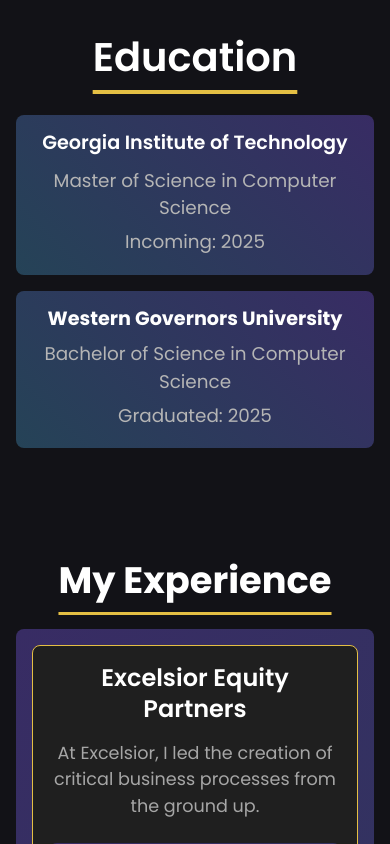
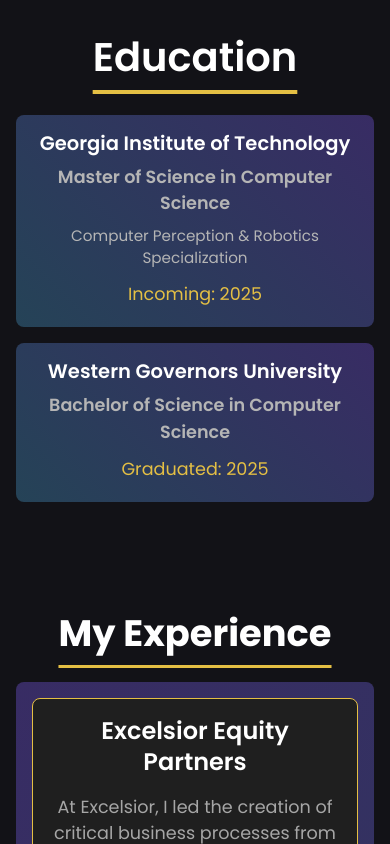
Before and after one commit to AV-3/Website-Portfolio, a React (Create React App) app: page / in a window 390 px wide. Shown: the part 1580-2424 px from the top of the page. Built offline with nearby package versions, Linux system fonts and the light colour scheme.

Commit message:
created placeholder for future projects in projects section. Mobile dev complete.

```diff
--- a/src/components/about/about.css
+++ b/src/components/about/about.css
@@ -66,20 +66,29 @@
 
 }
 
-.about__education__container h1, h2 {
-    font-size: 1.2rem;
-    margin-bottom: 0.3rem;
-    font-weight: var(--font-semibold);
-}
-
 .about__education__container h3 {
-    font-size: 1.2rem;
+    font-size: 1.22rem;
     margin-bottom: 0.5rem;
     font-weight: var(--font-semibold);
 }
 
+.about__education__container h4 {
+    font-size: 1.1rem;
+    margin-bottom: 0.5rem;
+    font-weight: var(--font-semibold);
+}
+
+.about__education__container h5 {
+    font-size: 0.95rem;
+    margin-bottom: 0.5rem;
+    font-weight: var(--font-normal);
+}
+
 .about__education__container p {
+    font-size: 1.1rem;
     margin: 0.2rem 0;
+    color: var(--primary-color);
+    font-weight: var(--font-normal);
 }
 
 @media (min-width: 768px) {
--- a/src/components/about/about.jsx
+++ b/src/components/about/about.jsx
@@ -16,15 +16,16 @@
           Before my career in software, I served over 7 years in the <span className="highlight-gold">U.S. Air Force</span>,
           where I honed my skills in leadership, teamwork, and problem-solving under pressure.
         </p>
-        <h3 className="about__subtitle">Education</h3>
+        <h2 className="about__subtitle">Education</h2>
         <div className="about__education__container first__education__container">
           <h3>Georgia Institute of Technology</h3>
-          <p>Master of Science in Computer Science</p>
+          <h4>Master of Science in Computer Science</h4>
+          <h5>Computer Perception & Robotics Specialization</h5>
           <p>Incoming: 2025</p>
         </div>
         <div className="about__education__container">
-          <h2>Western Governors University</h2>
-          <p>Bachelor of Science in Computer Science</p>
+          <h3>Western Governors University</h3>
+          <h4>Bachelor of Science in Computer Science</h4>
           <p>Graduated: 2025</p>
         </div>
       </div>
--- a/src/components/projects/projects.css
+++ b/src/components/projects/projects.css
@@ -0,0 +1,58 @@
+@import url('../../index.css');
+
+/*=================== Mobile Navbar Styles ===================*/
+.projects {
+  min-height: 100vh;
+  display: flex;
+  padding: 20vh 1rem 0 1rem;
+}
+
+.projects__container {
+  text-align: center;
+  max-width: 800px;
+}
+
+.projects__title {
+    font-size: 2.5rem;
+    margin-bottom: 1.5rem;
+    color: var(--title-color);
+    text-decoration-line: underline;
+    text-decoration-color: var(--primary-color);
+    text-underline-offset: 19px;
+    margin-top: -2rem;
+}
+
+.projects__list__container {
+    display: flex;
+    flex-direction: column;
+    align-items: center;
+    font-size: 1.15rem;
+    line-height: 1.5;
+    color: var(--text-color);
+    margin-top: 1rem;
+    margin-bottom: 3rem;
+    background-image: linear-gradient(-45deg, #254357, #382c64);
+    border-radius: 8px;
+    padding: 1rem;
+}
+
+.projects__list {
+    display: flex;
+    flex-direction: column;
+    align-items: center;
+    font-size: 1.05rem;
+    padding: 1rem;
+    border-radius: 8px;
+    background-color: hsl(0, 0%, 12%);
+    border: 1px solid var(--primary-color);
+
+}
+
+.projects__list__item {
+    margin-bottom: 1.5rem;
+    padding: 1rem;
+    border-radius: 8px;
+    width: 100%;
+    background-image: linear-gradient(-45deg, #254357, #382c64);
+    --border: 1px solid var(--text-color);
+}
--- a/src/components/projects/projects.jsx
+++ b/src/components/projects/projects.jsx
@@ -6,13 +6,10 @@
         <section className="projects" id="projects">
         <div className="projects__container">
             <h2 className="projects__title">My Projects</h2>
-            <p className="projects__description">
-            Here are some of the projects I have worked on, showcasing my skills in software development and design.
-            </p>
             <ul className="projects__list">
-            <li className="projects__item">Project 1: A web application built with React and Node.js.</li>
-            <li className="projects__item">Project 2: A mobile app developed using React Native.</li>
-            <li className="projects__item">Project 3: An e-commerce platform with a custom backend.</li>
+                <li className="projects__list__item">Project 1: Placeholder for embedded systems project.</li>
+                <li className="projects__list__item">Project 2: Placeholder for robotics project</li>
+                <li className="projects__list__item">Project 3: Placeholder for AI/ML project</li>
             </ul>
         </div>
         </section>
```
